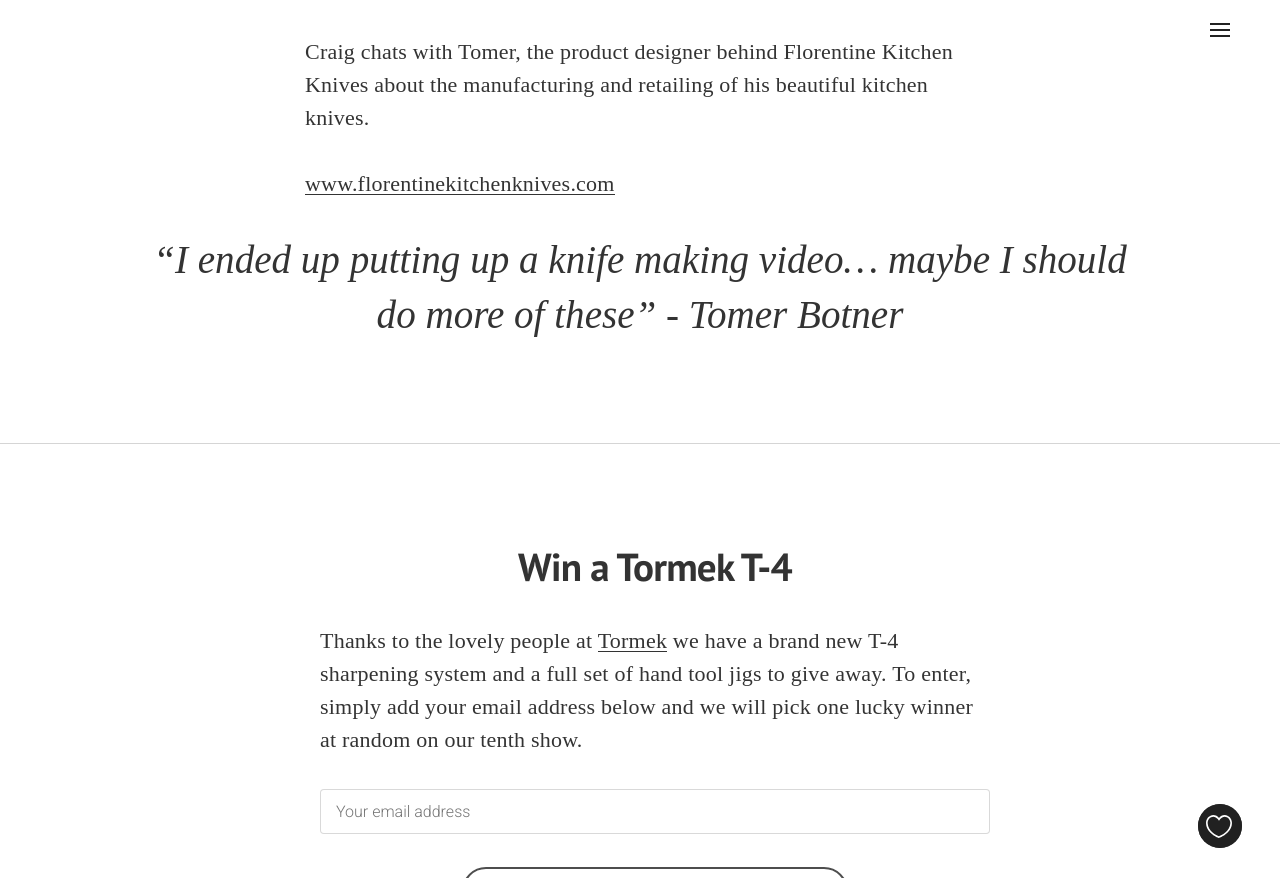
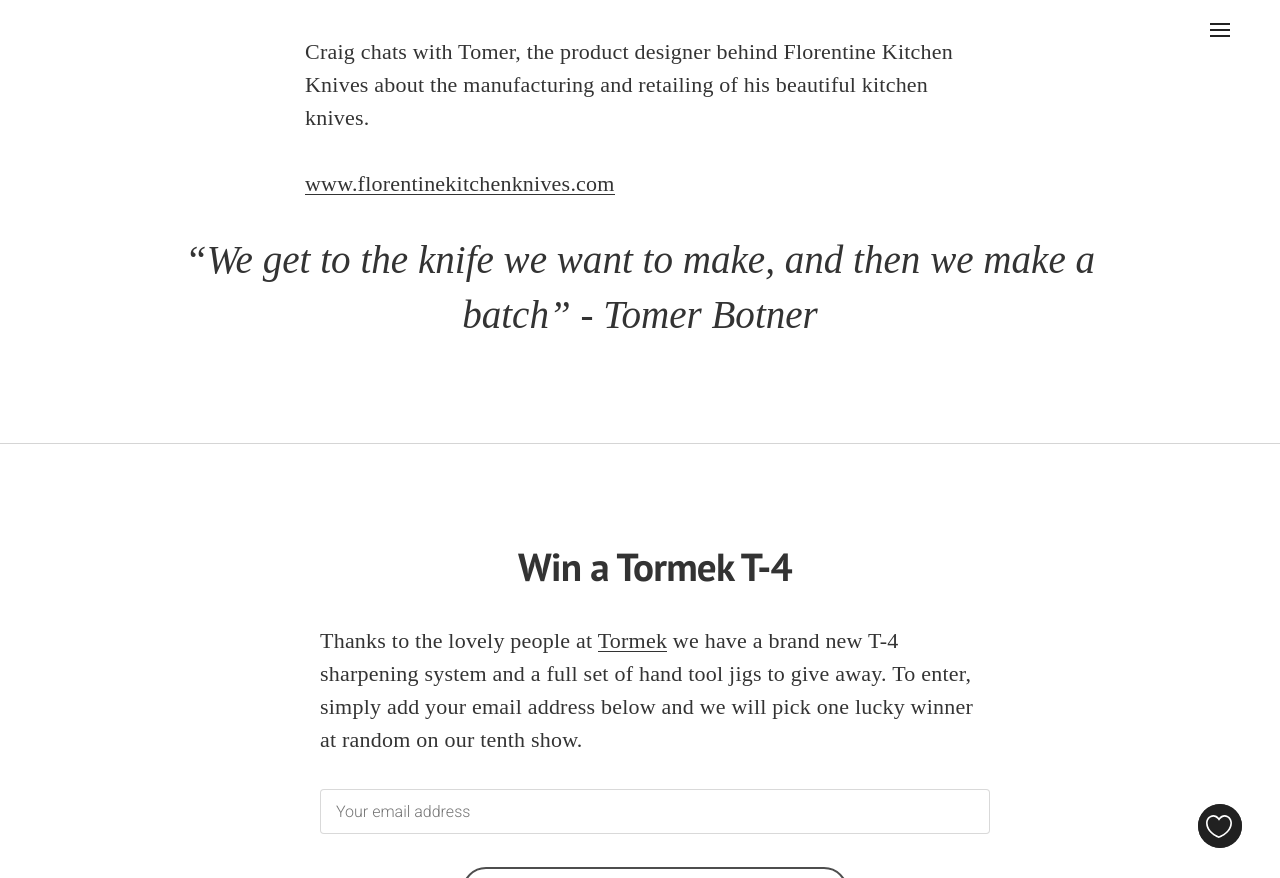
Before and after one commit to craiglockwood/knifetalk, a Jekyll site: the page built from _posts/2017-05-22-Tomer-Botner.markdown, in a window 1280 px wide and 900 px high, scrolled down 736 px, cut to the strip 22-900 px from the top of the window. Built offline with Jekyll 4.4.1, drawn with Linux system fonts in a browser that asks for light colours; nearby versions of some CDN libraries; some web fonts are replaced; Markdown is read by kramdown in place of the engine named in the settings.

Commit message:
new hero image

```diff
--- a/_posts/2017-05-22-Tomer-Botner.markdown
+++ b/_posts/2017-05-22-Tomer-Botner.markdown
@@ -21,4 +21,4 @@
 
  <a href="https://florentinekitchenknives.com" target="_blank">www.florentinekitchenknives.com</a>
 
-<blockquote class="largeQuote">“I ended up putting up a knife making video… maybe I should do more of these” - Tomer Botner</blockquote>
+<blockquote class="largeQuote">“We get to the knife we want to make, and then we make a batch” - Tomer Botner</blockquote>
```
Also changed, not shown: assets/images/hero/tomer-botner.jpg, assets/images/thumbnail/tomer-botner.jpg.
